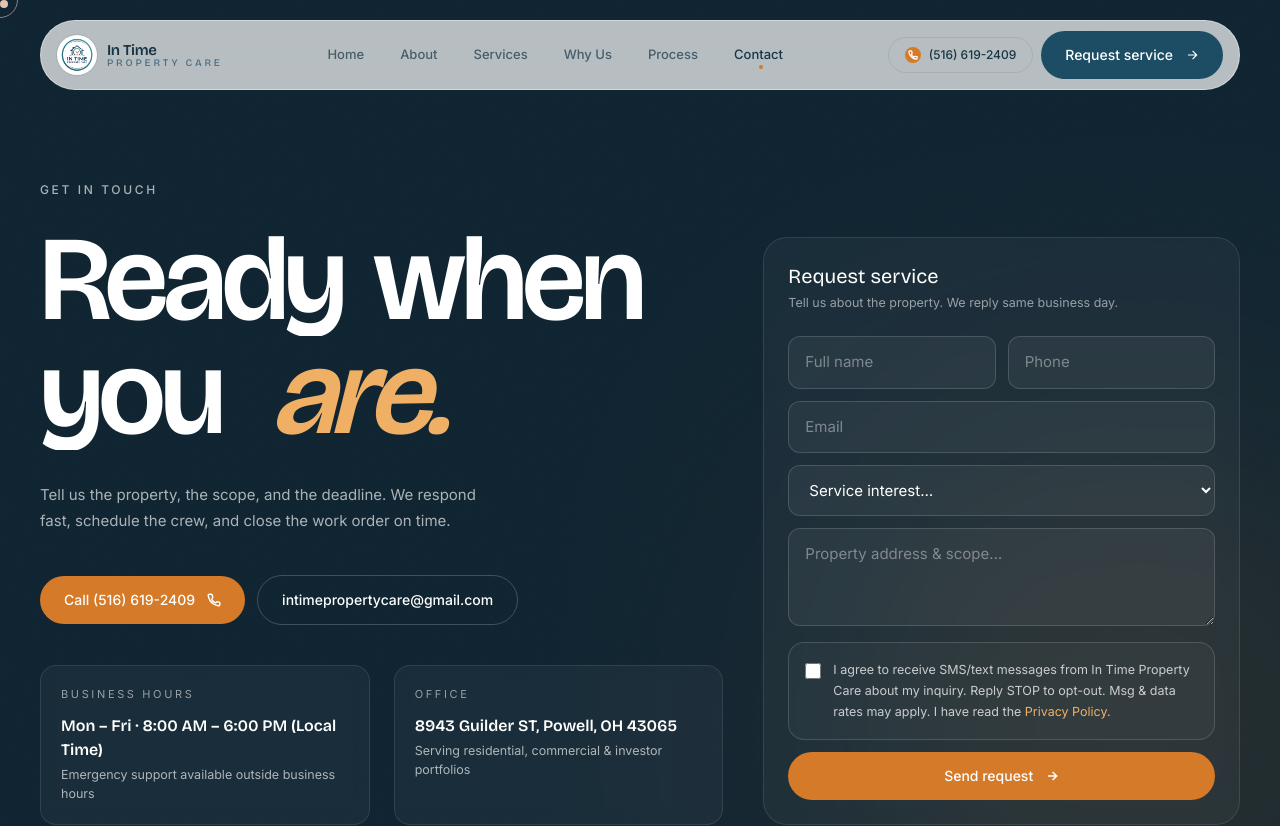
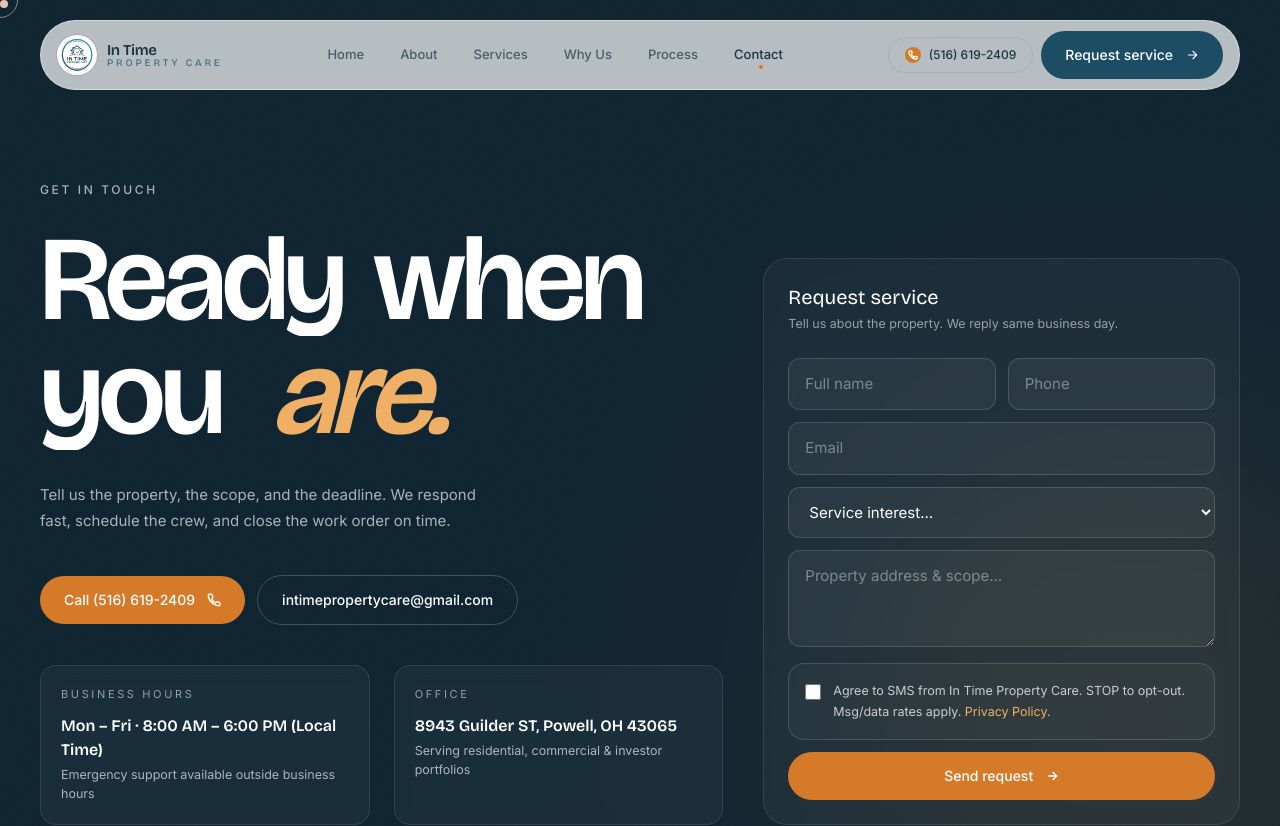
Before and after one commit to soohanur/in-time-property-care, a React (Vite) app: page /contact in a window 1280 px wide. Shown: the top 826 px of the page. Built offline with nearby package versions, Linux system fonts and the light colour scheme.

Commit message:
style: shorten SMS consent text on contact form
keeps required telecom disclosures (sender, STOP opt-out, msg/data
rates, Privacy Policy link) but trims filler.

```diff
--- a/src/components/Cta.jsx
+++ b/src/components/Cta.jsx
@@ -172,9 +172,8 @@ export default function Cta() {
                     className="mt-1 h-4 w-4 shrink-0 accent-accent-500"
                   />
                   <span>
-                    I agree to receive SMS/text messages from In Time Property
-                    Care about my inquiry. Reply STOP to opt-out. Msg &amp;
-                    data rates may apply. I have read the{" "}
+                    Agree to SMS from In Time Property Care. STOP to opt-out.
+                    Msg/data rates apply.{" "}
                     <Link to="/privacy" className="text-accent-300 underline-offset-4 hover:underline">Privacy Policy</Link>.
                   </span>
                 </label>
```
